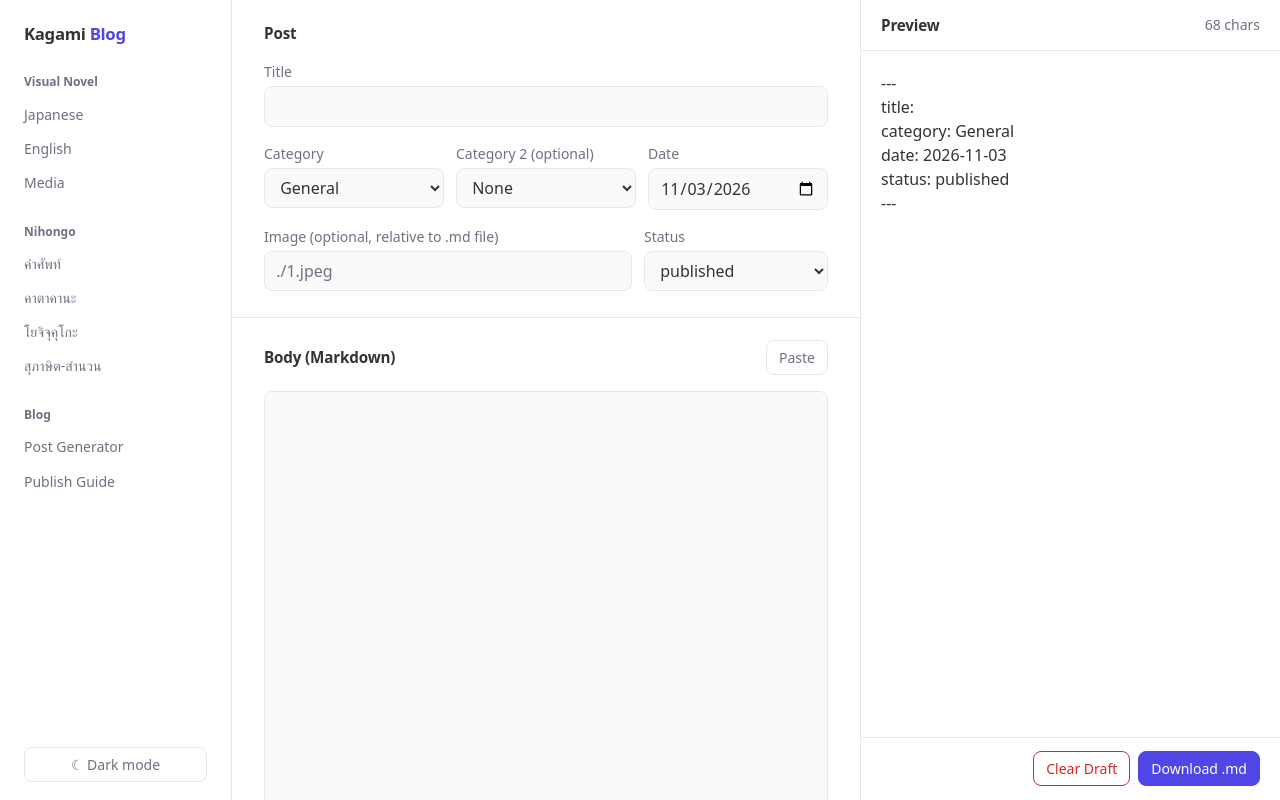
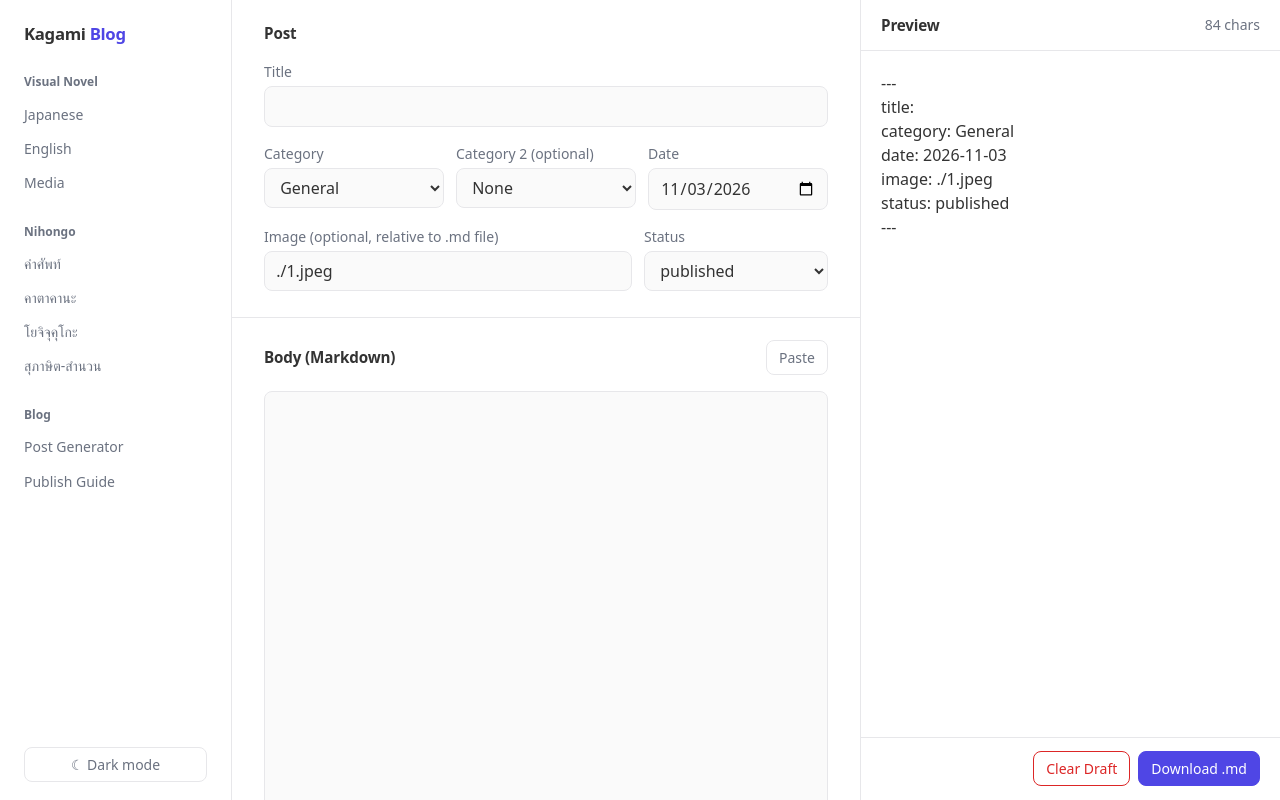
Before and after one commit to coregameHD/Kagami-Template, a website: page blog/index.html in a window 1280 px wide. Drawn offline with Linux system fonts and the light colour scheme.

Commit message:
update blog page

```diff
--- a/blog/index.html
+++ b/blog/index.html
@@ -47,7 +47,7 @@
                     <div class="grid-2-1">
                         <div class="field">
                             <label for="image">Image (optional, relative to .md file)</label>
-                            <input type="text" id="image" placeholder="./1.jpeg">
+                            <input type="text" id="image" value="./1.jpeg">
                         </div>
                         <div class="field">
                             <label for="status">Status</label>
@@ -89,7 +89,7 @@
         const pad = (n) => String(n).padStart(2, '0');
         date.value = `${today.getFullYear()}-${pad(today.getMonth() + 1)}-${pad(today.getDate())}`;
 
-        const DOWNLOAD_NAME = 'blogpost.md';
+        const DOWNLOAD_NAME = 'post.md';
 
         setupGenerator(() => {
             let category2 = $id('category2').value;
```
Also changed, not shown: blog/publish.html (+1 -1 lines).
